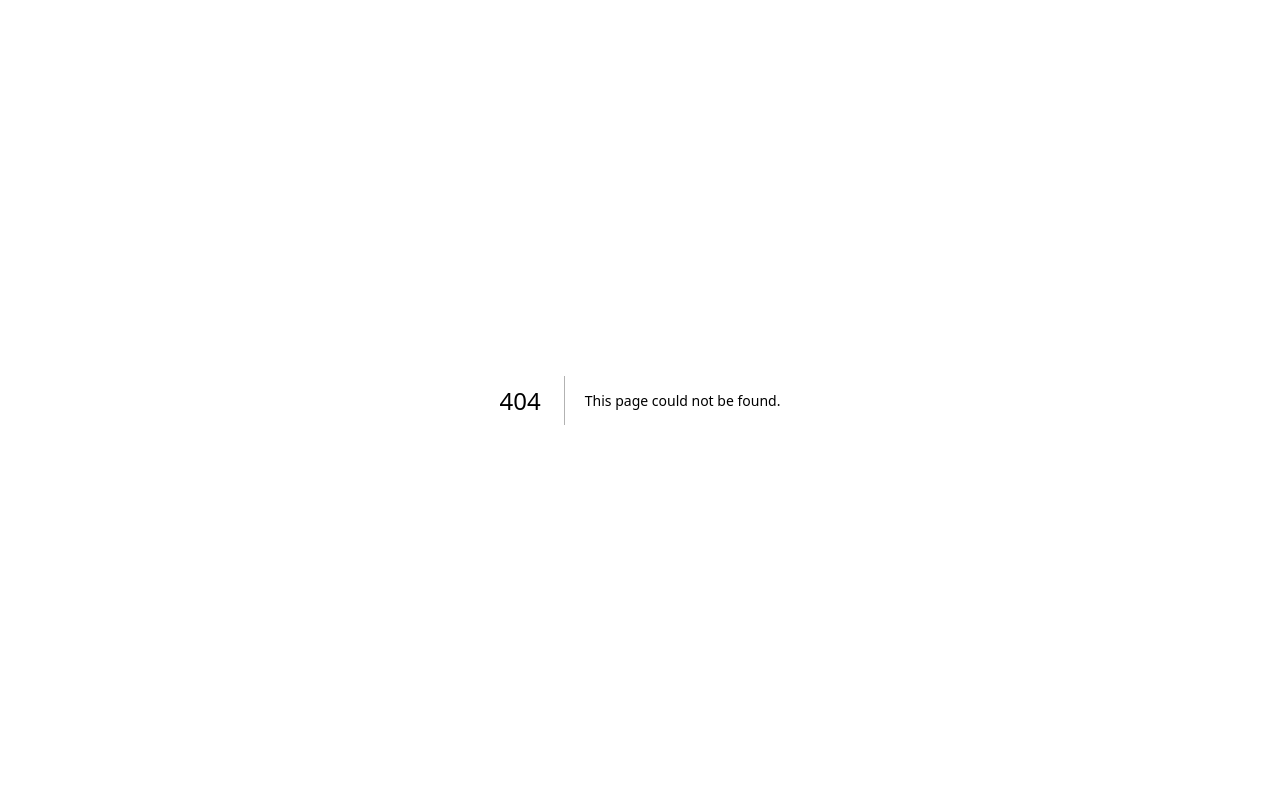
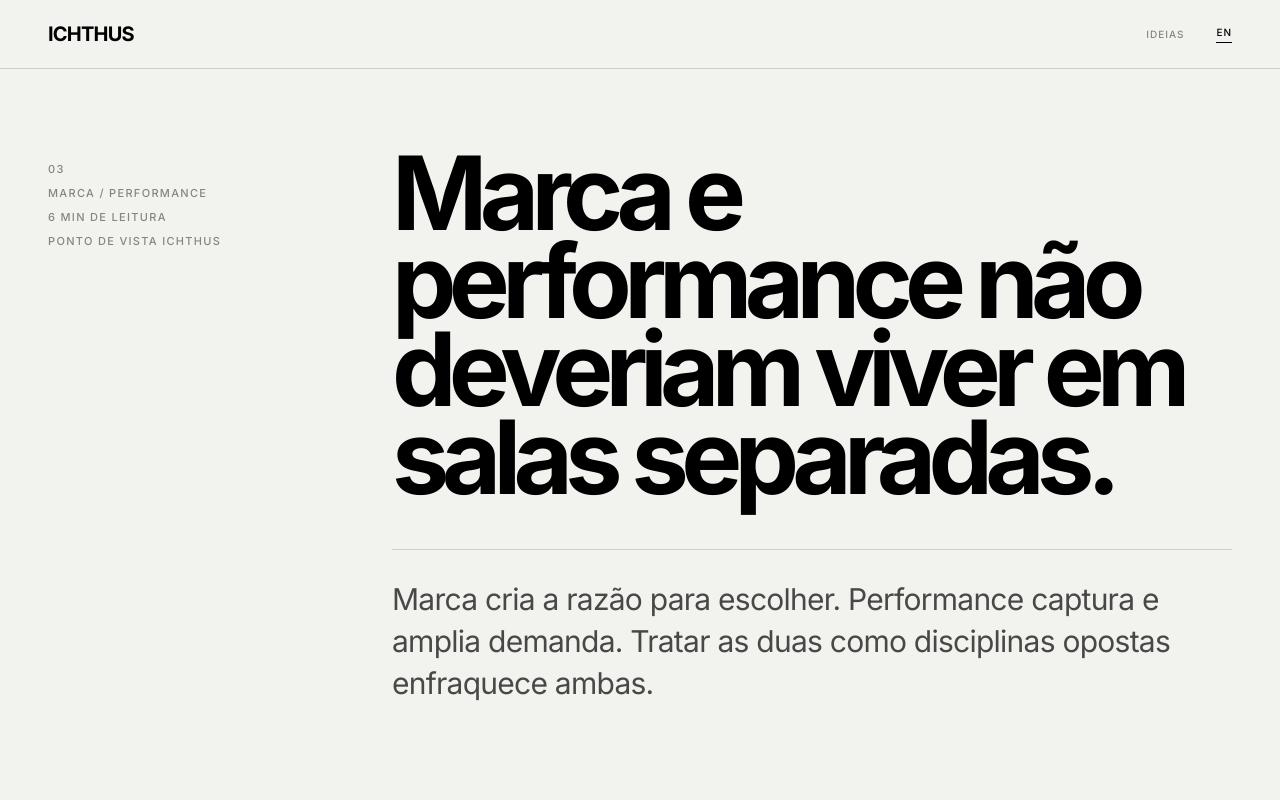
Before and after one commit to contatoagenciawin-ichthus/ichthus-site, a Next.js app: page /pt/thinking/marca-e-performance in a window 1280 px wide. Before the commit this address had no page. Shown: the top 800 px of the page. Built offline with nearby package versions, Linux system fonts and the light colour scheme.

Commit message:
feat: add PT Thinking article marca-e-performance

```diff
--- /dev/null
+++ b/app/pt/thinking/marca-e-performance/page.tsx
@@ -0,0 +1,21 @@
+import type { Metadata } from "next"
+import { ThinkingArticlePage } from "@/components/thinking/thinking-article-page"
+import { thinkingPt } from "@/lib/thinking-content"
+
+const article = thinkingPt[2]
+
+export const metadata: Metadata = {
+  title: `${article.title} — Ideias — Ichthus`,
+  description: article.dek,
+}
+
+export default function Page() {
+  return (
+    <ThinkingArticlePage
+      article={article}
+      locale="pt"
+      counterpartHref="/en/thinking/brand-and-performance"
+      counterpartLabel="EN"
+    />
+  )
+}
```
